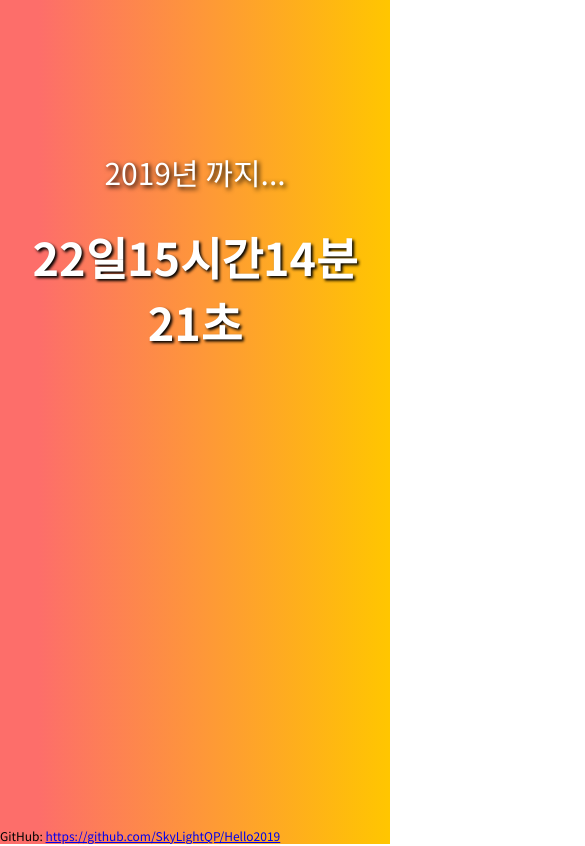
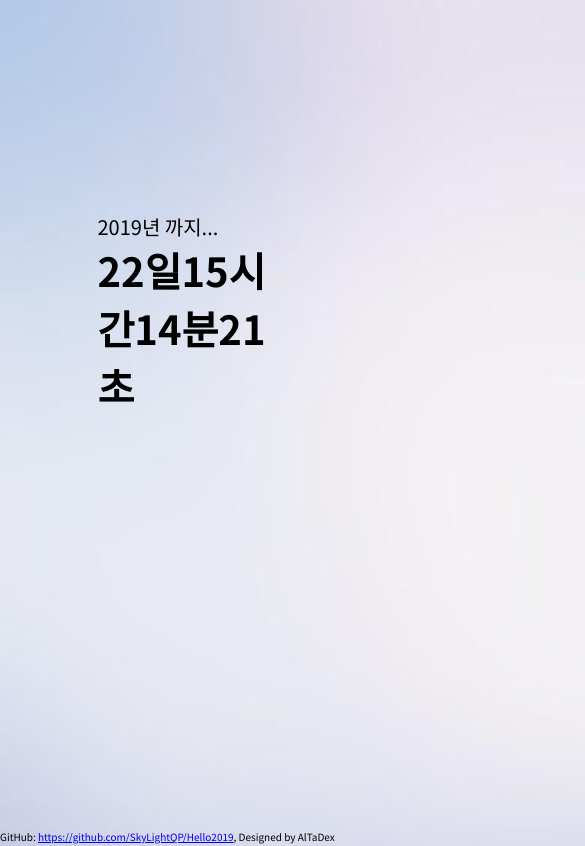
Before and after one commit to SkyLightQP/Hello2019, a Nuxt app: page / in a window 390 px wide. Shown: the top 846 px of the page, 585 px wide, since content can reach past the window. Built offline with nearby package versions, Linux system fonts and the light colour scheme.

Commit message:
배경 변경

```diff
--- a/layouts/Footer.vue
+++ b/layouts/Footer.vue
@@ -1,7 +1,6 @@
 <template>
     <section>
-        <p class="footer">GitHub: <a href="https://github.com/SkyLightQP/Hello2019" target="_blank">https://github.com/SkyLightQP/Hello2019</a>
-        </p>
+        <p class="footer">GitHub: <a href="https://github.com/SkyLightQP/Hello2019" target="_blank">https://github.com/SkyLightQP/Hello2019</a>, Designed by AlTaDex</p>
     </section>
 </template>
 
@@ -14,7 +13,6 @@
 <style lang="scss">
     .footer {
         font-size: 12px;
-        font-weight: 400;
         color: #000000;
         position: absolute;
         bottom: 0;
@@ -26,4 +24,10 @@
         color: black;
         text-decoration: none;
     }
+
+    @media screen and (max-width: 600px) {
+        .footer {
+            font-size: 10px;
+        }
+    }
 </style>
--- a/pages/index.vue
+++ b/pages/index.vue
@@ -1,13 +1,15 @@
 <template>
     <section>
-        <div id="background"></div>
+        <div id="box">
+            <img src="~/assets/background.jpg"/>
             <div id="text">
-            <p id="top">2019년 까지...</p>
+                <span id="top">2019년 까지...</span>
                 <div id="time">
                     <span id="d">일</span>
                     <span id="h">시간</span>
                     <span id="m">분</span>
                     <span id="s">초</span>
+                </div>
             </div>
         </div>
     </section>
@@ -16,37 +18,56 @@
 <style lang="scss">
     body {
         overflow: hidden;
+        margin: 0;
     }
 
+    #box {
+        position: relative;
+
+        img {
+
+        }
         #text {
-        text-align: center;
-        margin-top: 240px;
-        top: 0;
-        bottom: 0;
-        right: 0;
-        left: 0;
-        color: #FFFFFF;
+            position: absolute;
+            top: 50%;
+            left: 50%;
+            transform: translate(-50%, -50%);
+            color: #000000;
+            margin-top: -220px;
+            margin-left: 150px;
+            width: 1000px;
 
             #top {
-            font-size: 50px;
-            text-shadow: 2px 2px 5px #000000;
+                font-size: 40px;
             }
             #time {
-            font-size: 80px;
+                font-size: 70px;
                 font-weight: 600;
-            text-shadow: 2px 2px 3px #000000;
+            }
+        }
+    }
+
+    @media screen and (min-width: 1500px) {
+        #box {
+            #text {
+                margin-top: -120px;
+            }
         }
     }
 
     @media screen and (max-width: 600px) {
+        #box {
             #text {
-            margin-top: 40%;
+                width: 50%;
+                margin-top: -230px;
+                margin-left: 0;
                 #top {
-                font-size: 30px;
+                    font-size: 20px;
                 }
                 #time {
-                font-size: 45px;
+                    font-size: 40px;
                     font-weight: 600;
+                }
             }
         }
     }
@@ -54,15 +75,6 @@
 
 <script>
     if (process.browser) {
-        const color = [
-            "linear-gradient(to right, #F5CBFF 10%, #C346C2 100%)",
-            "linear-gradient(to right, #FFF720 10%, #3CD500 100%)",
-            "linear-gradient(to right, #FD6E6A 10%, #FFC600 100%)",
-            "linear-gradient(to right, #2AFADF 10%, #4C83FF 100%)"
-        ]
-        let rand = Math.floor(Math.random() * color.length);
-        document.getElementsByTagName("body")[0].style.backgroundImage = color[rand]
-
         let date = new Date("Jan 1, 2019 00:00:00").getTime();
         const numberFormat = (number) => {
             return ("0" + number).slice(-2);
```
Also changed, not shown: assets/background.jpg (added), 1 other file (tests, documents, lock files or other folders). Lines whose indentation alone changed are shown as unchanged.
